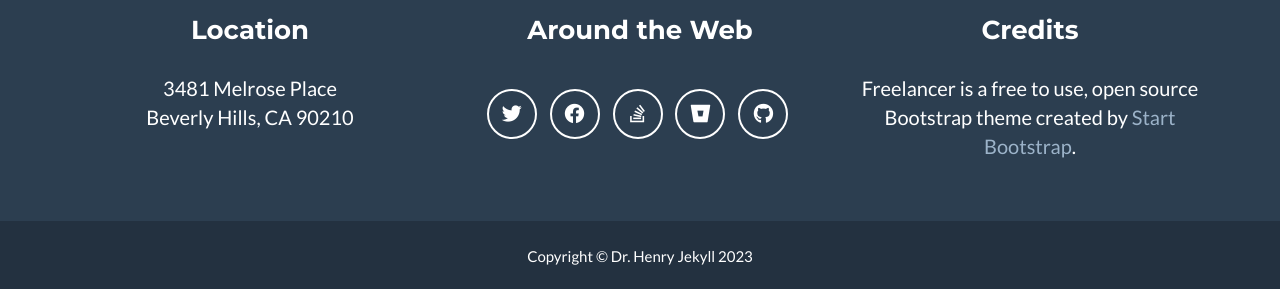
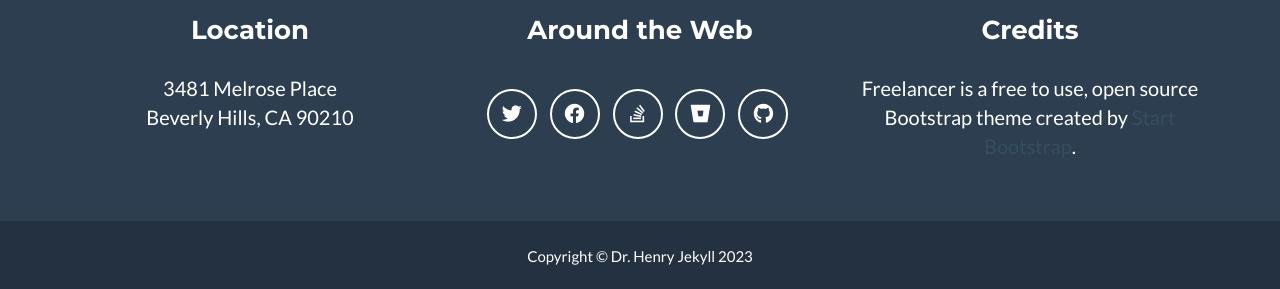
Before and after one commit to shen02/portfolio, a Jekyll site: the page built from _posts/2014-07-18-project-1.markdown, in a window 1280 px wide and 1400 px high, scrolled down 1622 px. Shown: the part 1108-1397 px from the top of the window. Built offline with Jekyll 4.4.1, drawn with Linux system fonts in a browser that asks for light colours.

Commit message:
Updated site colors

```diff
--- a/_includes/css/main.css
+++ b/_includes/css/main.css
@@ -17,11 +17,14 @@ p.small {
 }
 
 a,
-a:hover,
 a:focus,
 a:active,
 a.active {
     outline: 0;
+    color: #{{ site.color.primary }};
+}
+
+a:hover{
     color: #9cb3c9;
 }
 
```
